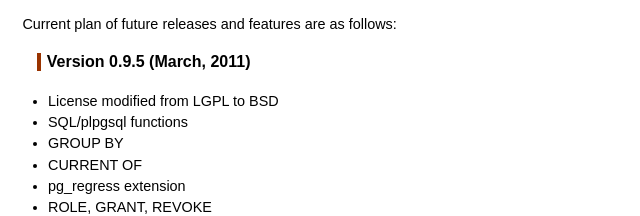
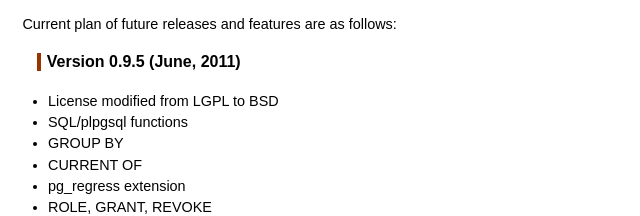
Before and after one commit to postgres-x2/webpage, a plain HTML site: page roadmap.html in a window 1280 px wide. Shown: the part 487-703 px from the top of the page, 0-640 px from the left. Drawn offline with Linux system fonts and the light colour scheme.

Commit message:
Typo correction

```diff
--- a/roadmap.html
+++ b/roadmap.html
@@ -85,7 +85,7 @@ subqueries<br>
 
 <!-- ==== For Version 1.0 ==== -->
 <h4>
-Version 0.9.5 (March, 2011)
+Version 0.9.5 (June, 2011)
 </h4>
 
 <p class="inner">
```
